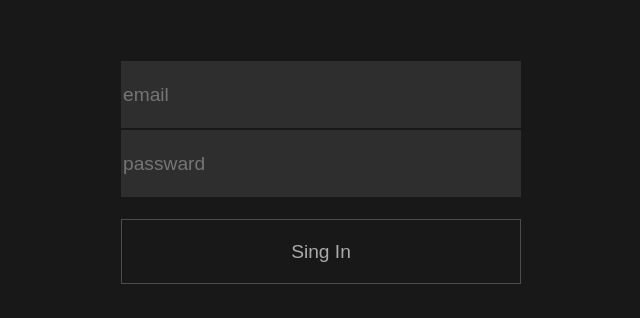
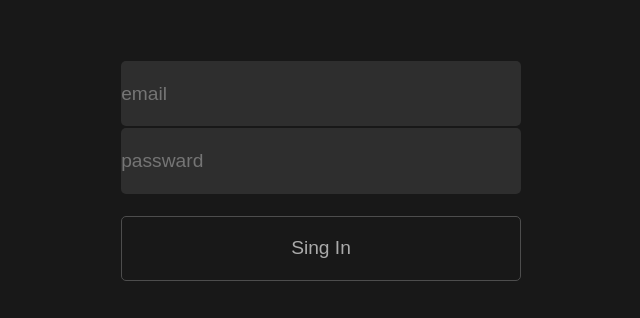
Before and after one commit to 23454321/Login-Netflix-HTML-, a plain HTML site: page index.html in a window 1280 px wide. Shown: the part 172-490 px from the top of the page, 319-959 px from the left. Drawn offline with Linux system fonts and the light colour scheme.

Commit message:
:recycle:
correção: toca de : por ;

```diff
--- a/estilo.css
+++ b/estilo.css
@@ -8,7 +8,7 @@
 input, button {
 	height: 65px;
 	font-size: 1.2rem;
-	padding: 0.20px:
+	padding: 0.20px;
 	border-radius: 5px;
 }
 
```
